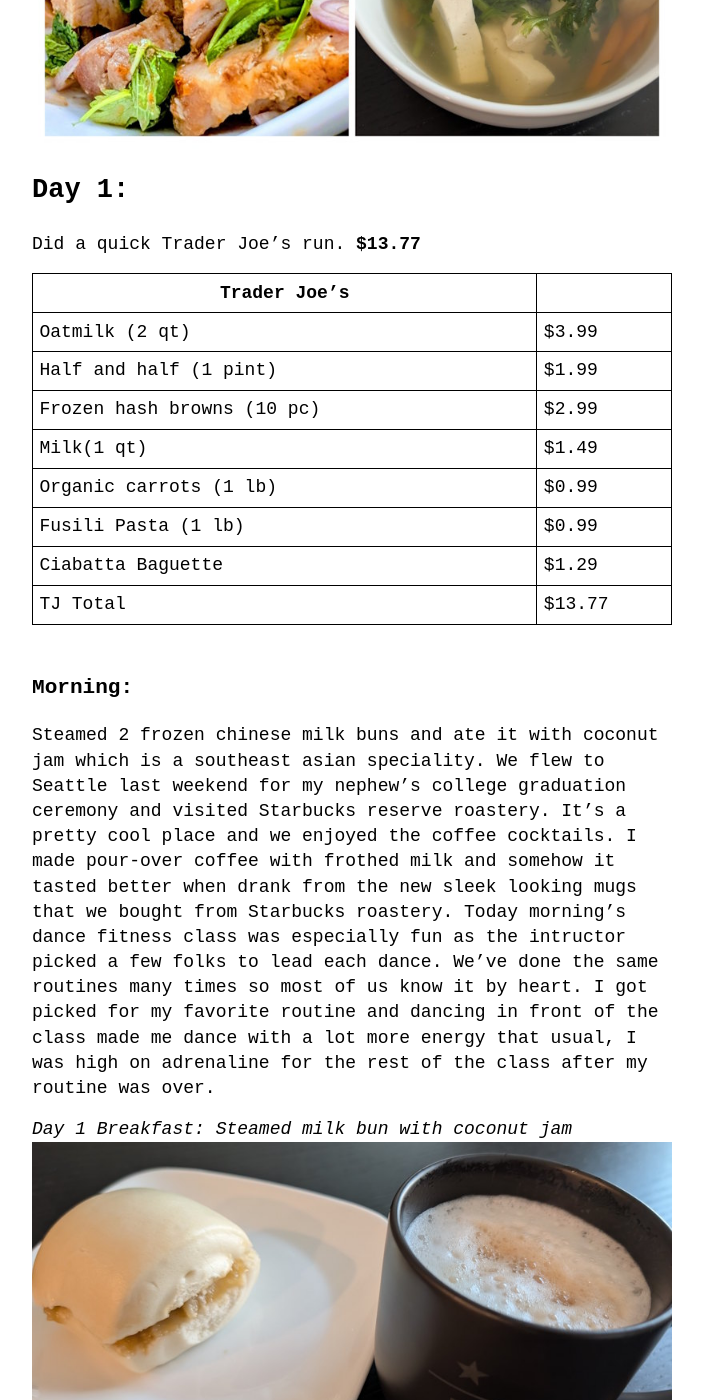
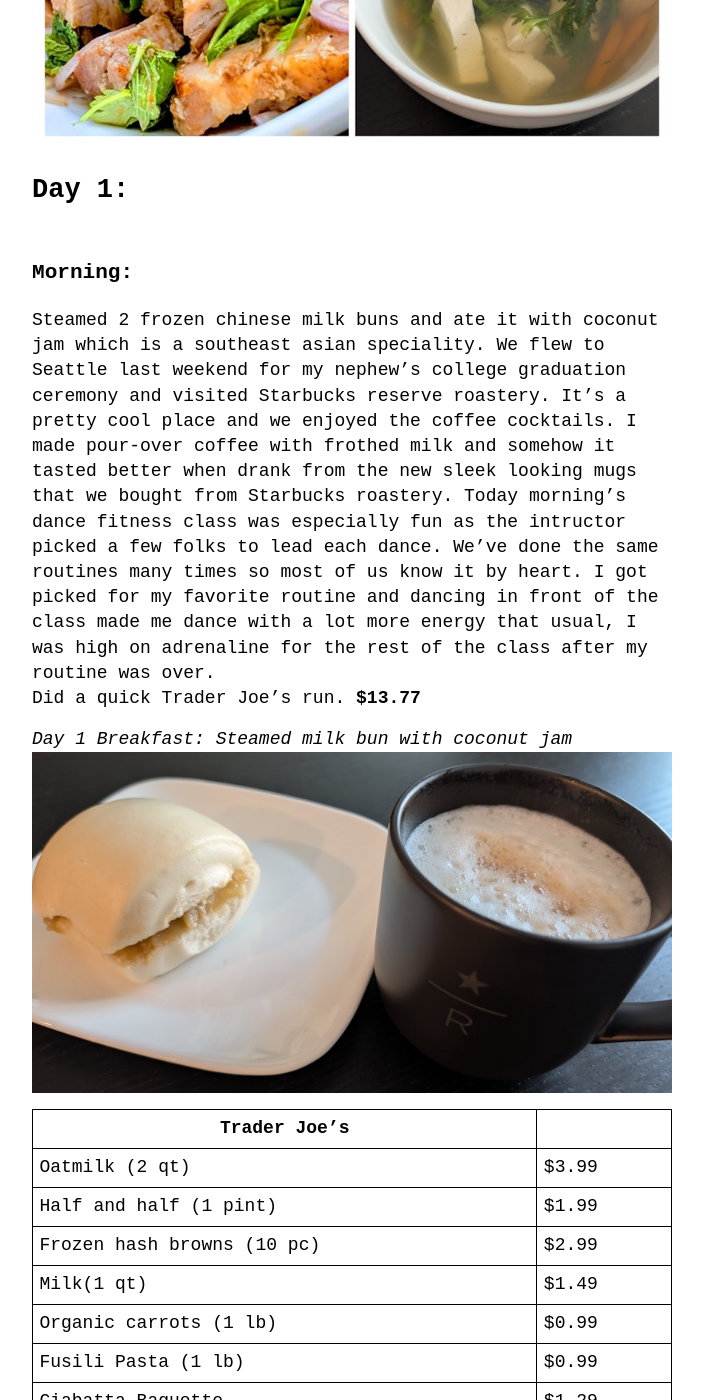
Before and after one commit to groceryshoppingisfun/weeklyfoodjournal, a Jekyll site: the page built from _posts/2025-06-16-Thai-Inspired-Cooking-Week.md, in a window 1280 px wide and 1400 px high, scrolled down 754 px. Shown: the whole window, without its empty margins (288-991 px from the left). Built offline with Jekyll 4.4.1, drawn with Linux system fonts in a browser that asks for light colours; part of the change alters nothing that is shown.

Commit message:
Update 2025-06-16-Thai-Inspired-Cooking-Week.md

```diff
--- a/_posts/2025-06-16-Thai-Inspired-Cooking-Week.md
+++ b/_posts/2025-06-16-Thai-Inspired-Cooking-Week.md
@@ -7,7 +7,12 @@ layout: post
 
 
 # Day 1:
+### Morning:
+Steamed 2 frozen chinese milk buns and ate it with coconut jam which is a southeast asian speciality. We flew to Seattle last weekend for my nephew's college graduation ceremony and visited Starbucks reserve roastery. It's a pretty cool place and we enjoyed the coffee cocktails. I made pour-over coffee with frothed milk and somehow it tasted better when drank from the new sleek looking mugs that we bought from Starbucks roastery. Today morning's dance fitness class was especially fun as the intructor picked a few folks to lead each dance. We've done the same routines many times so most of us know it by heart. I got picked for my favorite routine and dancing in front of the class made me dance with a lot more energy that usual, I was high on adrenaline for the rest of the class after my routine was over.
 Did a quick Trader Joe's run. **$13.77**
+
+*Day 1 Breakfast: Steamed milk bun with coconut jam*
+![coconut jam](assets/images/coconut-jam.jpg)
 
 |Trader Joe's||
 | --- | --- |
@@ -19,13 +24,6 @@ Did a quick Trader Joe's run. **$13.77**
 |Fusili Pasta (1 lb) |$0.99|
 |Ciabatta Baguette|$1.29|
 |TJ Total|$13.77|
-
-
-### Morning:
-Steamed 2 frozen chinese milk buns and ate it with coconut jam which is a southeast asian speciality. We flew to Seattle last weekend for my nephew's college graduation ceremony and visited Starbucks reserve roastery. It's a pretty cool place and we enjoyed the coffee cocktails. I made pour-over coffee with frothed milk and somehow it tasted better when drank from the new sleek looking mugs that we bought from Starbucks roastery. Today morning's dance fitness class was especially fun as the intructor picked a few folks to lead each dance. We've done the same routines many times so most of us know it by heart. I got picked for my favorite routine and dancing in front of the class made me dance with a lot more energy that usual, I was high on adrenaline for the rest of the class after my routine was over.
-
-*Day 1 Breakfast: Steamed milk bun with coconut jam*
-![coconut jam](assets/images/coconut-jam.jpg)
 
 ### Noon:
 Met up with a girl friend for lunch and had fun catching up with her. I really love the carribean vibe and open air seating at the restaurant, I felt like I was on vacation somewhere far away. I will come back here again for half off Taco Tuesdays for date night with my honey. Half off all margaritas and small bites every monday so I ordered a passionfruit mango margarita.  Ordered 2 small bites with carne asada and grilled shrimp on the side (**$21.86**).
```
